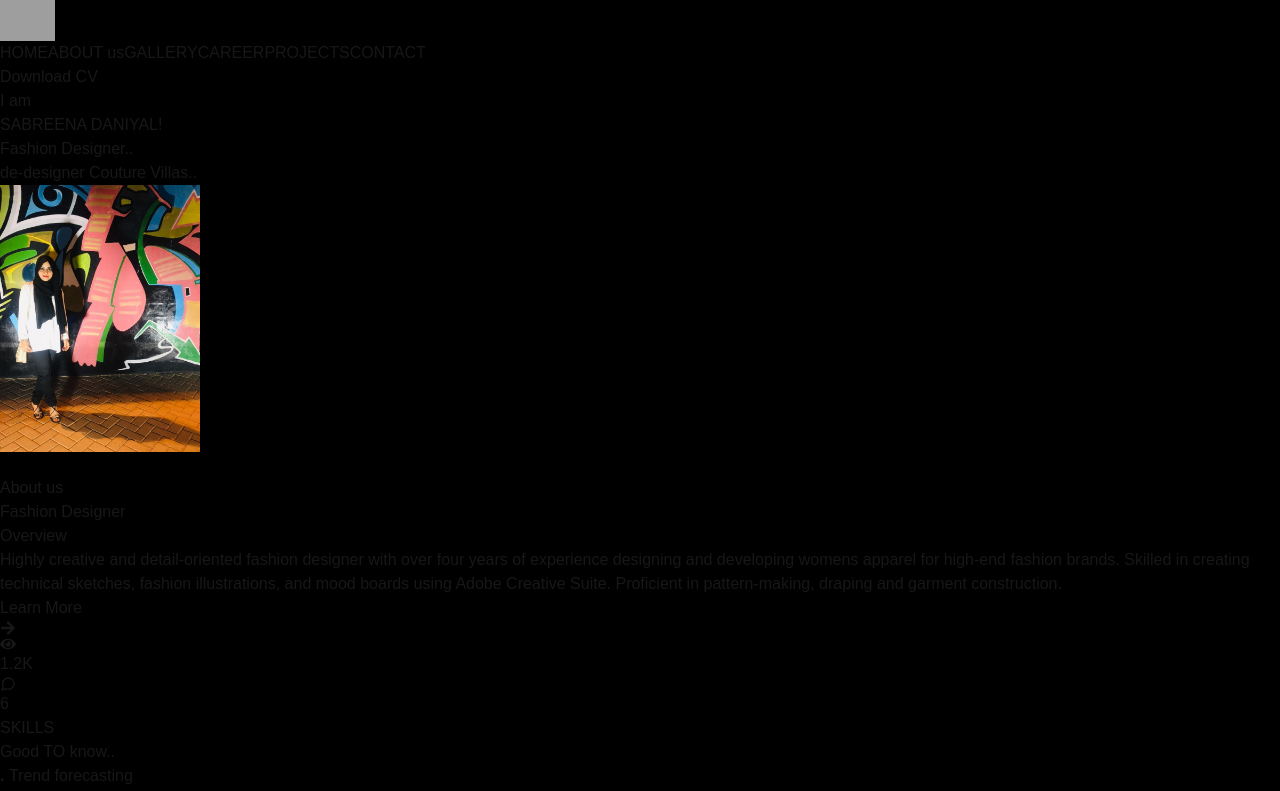
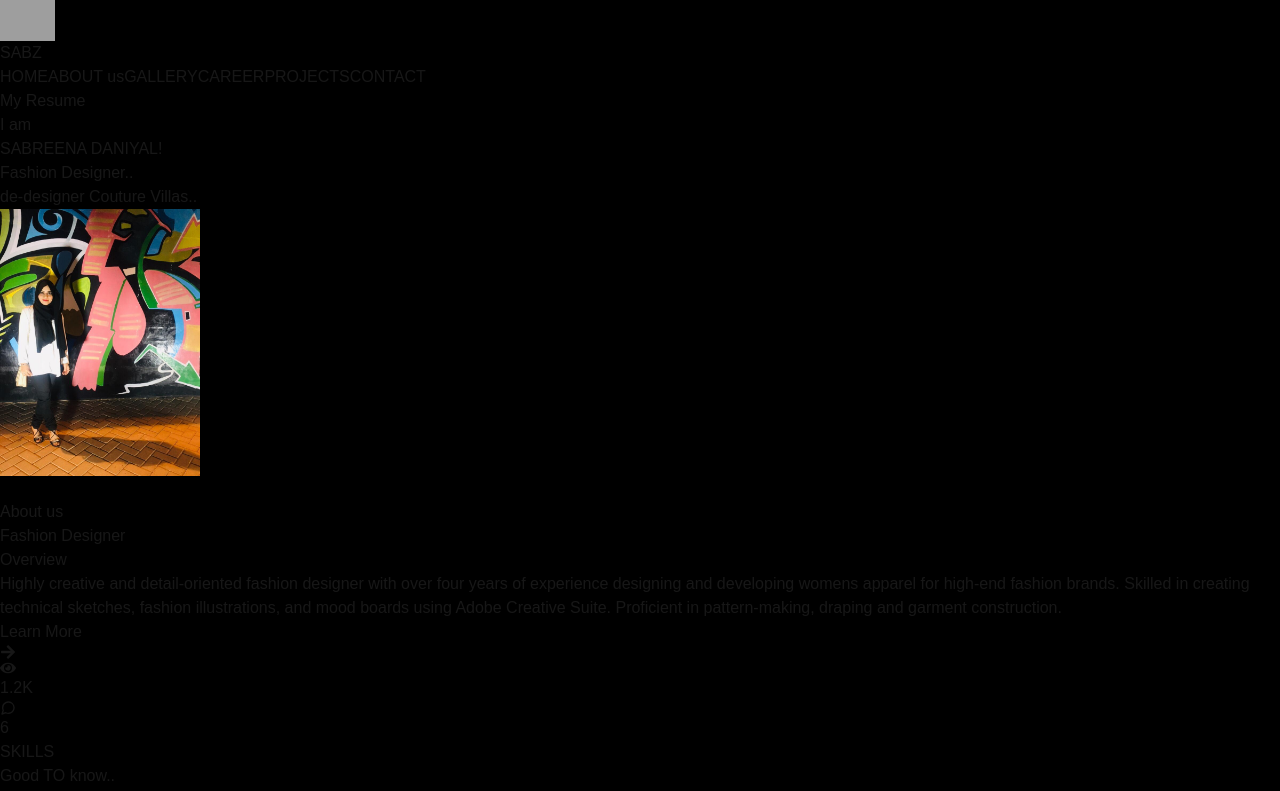
Before and after one commit to sabreenadaniyal/Milestone-02-Personal-Portfolio, a Next.js app: page / in a window 1280 px wide. Shown: the top 791 px of the page. Built offline with nearby package versions, Linux system fonts and the light colour scheme; grey boxes are pictures that could not be loaded.

Commit message:
Update Navbar.tsx

```diff
--- a/src/Components/Navbar.tsx
+++ b/src/Components/Navbar.tsx
@@ -3,30 +3,36 @@ import Link from "next/link";
 
 export default function Navbar(){
   return(
-    <div className="bg-slate-700 lg:w-full md:w-full ">
-      <header className="text-gray-400 body-font lg:w-full md:w-full lg:h-16">
+    <div className="z-50 sticky top-0">
+      <header className="text-gray-700 bg-black body-font">
+      <div className="container mx-auto flex flex-wrap p-3 flex-col md:flex-row items-center">
+      <Image className="rounded-3xl" src="/images/S.gif" alt="logo"
+      width={55}
+      height={50} />
 
-        <div className="container mx-full flex flex-wrap p-1 flex-col items-center">
-         <Image className="md:ml-5"
-         src="/images/S.gif" alt="logo"
-         width={55}
-         height={50} />
+        <a className="flex title-font font-medium items-center text-gray-700 mb-4 md:mb-0">
+        <span className="ml-3 text-xl text-slate-400">SABZ</span>
+        </a>
 
-         <nav className="lg:ml-[30%] flex flex-wrap items-center md:flex justify-center ">
-           <Link href="/" className="mr-7 text-lg md:text-sm font-bold hover:text-blue-900">HOME</Link>
-           <Link href="/about" className="mr-7 text-lg md:text-sm font-bold hover:text-blue-900">ABOUT us</Link>
-           <Link href="/gallery" className="mr-7 text-lg md:text-sm font-bold hover:text-blue-900">GALLERY</Link>
-           <Link href="/career" className="mr-7 text-lg md:text-sm font-bold hover:text-blue-900">CAREER</Link>
-           <Link href="/projects" className="mr-7 text-lg md:text-sm font-bold hover:text-blue-900">PROJECTS</Link>
-           <Link href="/contact" className="mr-7 text-lg md:text-sm font-bold hover:text-blue-900">CONTACT</Link>
-         </nav>
+        <nav className="md:ml-auto flex flex-wrap items-center text-base justify-center">
+        <Link className="mr-5 hover:text-white" href="/">HOME</Link>
+        <Link className="mr-5 hover:text-white" href="/about">ABOUT us</Link>
+        <Link className="mr-5 hover:text-white" href="/gallery">GALLERY</Link>
+        <Link className="mr-5 hover:text-white" href="/career">CAREER</Link>
+        <Link className="mr-5 hover:text-white" href="/projects">PROJECTS</Link>
+        <Link className="mr-5 hover:text-white" href="/contact">CONTACT</Link>
+        </nav>
 
-          <Link href={"/images/cv.png"}>
-           <button className="items-center bg-gray-800 border-0 py-2 focus:outline-none hover:bg-red-700 rounded text-base mt-4 md:mt-0">
-              Download CV
-           </button></Link>
-        </div>
-      </header>
+        <Link href="/images/cv.png" download={"/images/cv.png"}>
+        <button className="inline-flex items-center bg-gray-800 border-0 py-1 px-3
+        focus:outline-none hover:bg-gray-300 rounded text-base mt-4 md:mt-0">
+        My Resume
+        </button>
+        </Link>
     </div>
-  );
-};
+    </header>
+
+    </div>
+
+  )
+}
```
